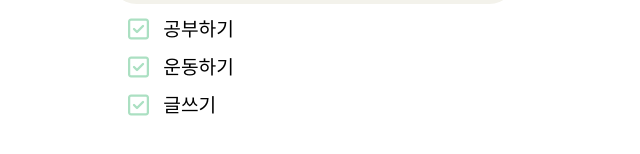
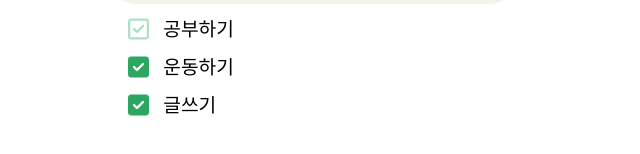
Before and after one commit to 0andme/shinhan-fe-toy, a Vue app in the folder my-todo1/: page / in a window 1280 px wide. Shown: the part 154-308 px from the top of the page, without its empty margins (0-640 px from the left). Built offline with nearby package versions, Linux system fonts and the light colour scheme.

Commit message:
1. 할 일 목록 리스팅

```diff
--- a/my-todo1/src/components/TodoMain.vue
+++ b/my-todo1/src/components/TodoMain.vue
@@ -9,7 +9,12 @@
         </div>
         <ul class="list">
           <li v-for="todo in todos" :key="todo.text">
-            <i class="far fa-check-square"></i>
+            <i
+              :class="[
+                {far: todo.state === 'yet', fas: todo.state === 'done'},
+                'fa-check-square',
+              ]"
+            ></i>
             <span>
               {{ todo.text }}
               <b>
```
